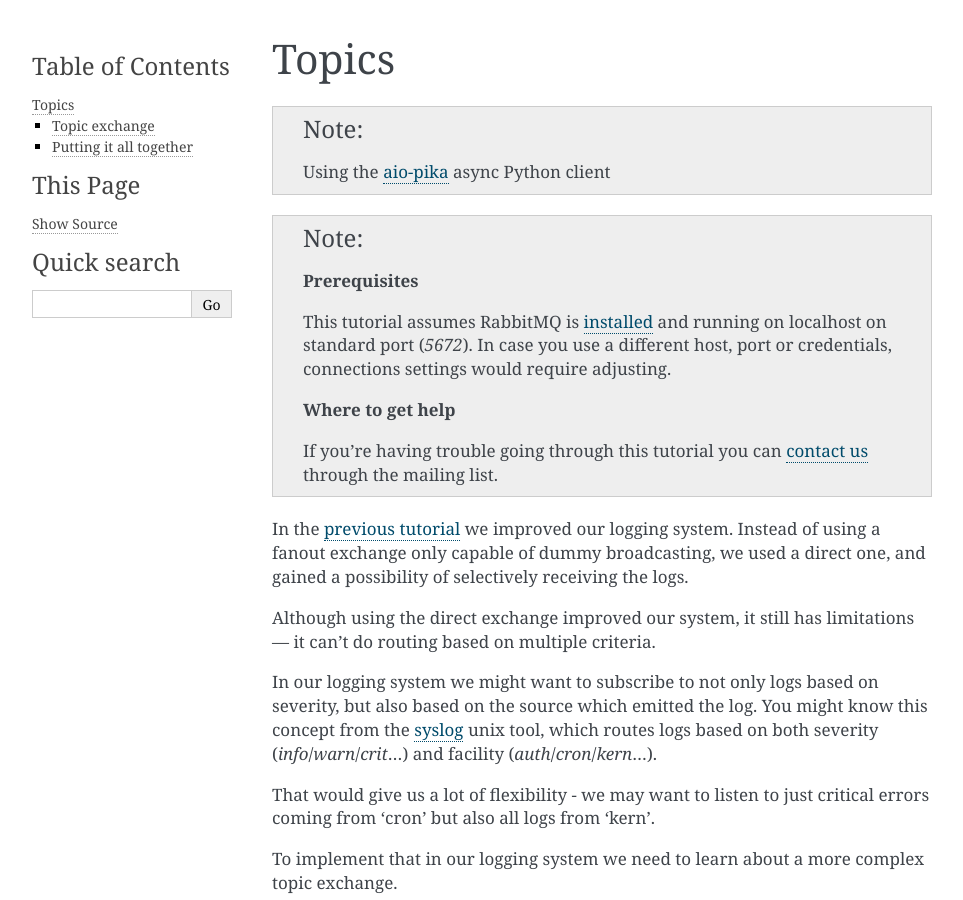
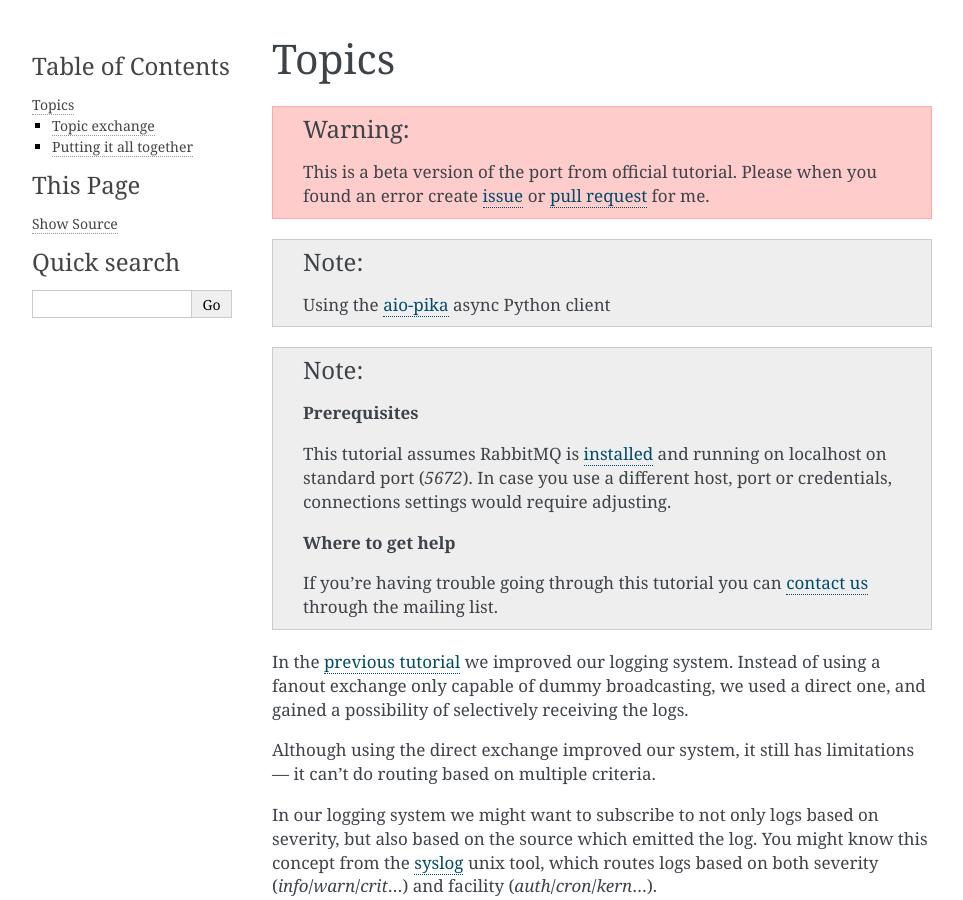
Before and after one commit to mosquito/aio-pika, a Sphinx documentation site: the page built from docs/source/rabbitmq-tutorial/5-topics.rst, in a window 1280 px wide and 900 px high. Shown: the whole window, without its empty margins (148-1111 px from the left). Built offline with Sphinx 7.4.7, drawn with Linux system fonts in a browser that asks for light colours.

Commit message:
add warning

```diff
--- a/docs/source/rabbitmq-tutorial/5-topics.rst
+++ b/docs/source/rabbitmq-tutorial/5-topics.rst
@@ -1,9 +1,17 @@
+.. _issue: https://github.com/mosquito/aio-pika/issues
+.. _pull request: https://github.com/mosquito/aio-pika/compare
 .. _aio-pika: https://github.com/mosquito/aio-pika
 .. _syslog: http://en.wikipedia.org/wiki/Syslog
 .. _topics:
 
 Topics
 ======
+
+.. warning::
+
+    This is a beta version of the port from official tutorial. Please when you found an
+    error create `issue`_ or `pull request`_ for me.
+
 
 .. note::
     Using the `aio-pika`_ async Python client
```
Also changed, not shown: docs/source/rabbitmq-tutorial/1-introduction.rst (+8 -0 lines), docs/source/rabbitmq-tutorial/2-work-queues.rst (+8 -0 lines), docs/source/rabbitmq-tutorial/3-publish-subscribe.rst (+8 -0 lines), docs/source/rabbitmq-tutorial/4-routing.rst (+8 -0 lines), docs/source/rabbitmq-tutorial/6-rpc.rst (+8 -0 lines).
